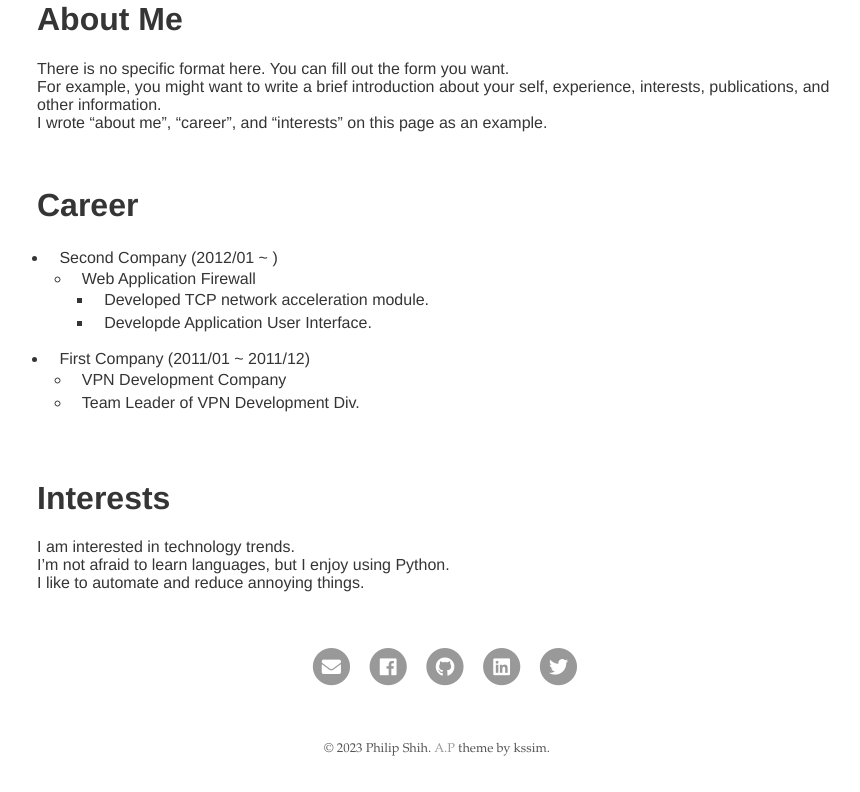
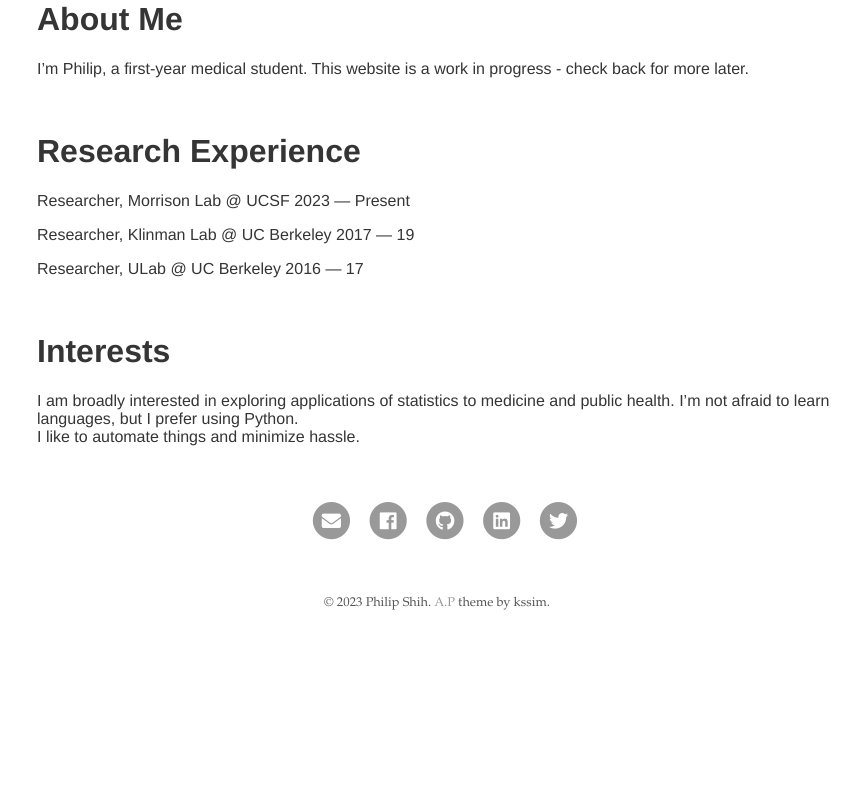
Before and after one commit to philipshih/philipshih.github.io, a Jekyll site: the page built from index.md, in a window 1280 px wide. Shown: the part 267-1059 px from the top of the page, without its empty margins (203-1063 px from the left). Built offline with Jekyll 4.4.1, drawn with Linux system fonts in a browser that asks for light colours; our own code applies the rules of GitHub Pages for plain Markdown files; after the commit the page ends 913 px from its top, so only the background shows below that.

Commit message:
last change

```diff
--- a/index.md
+++ b/index.md
@@ -3,24 +3,25 @@ layout: about
 ---
 
 # About Me
-There is no specific format here. You can fill out the form you want.
-For example, you might want to write a brief introduction about your self, experience, interests, publications, and other information.
-I wrote "about me", "career", and "interests" on this page as an example.
+
+I'm Philip, a first-year medical student. This website is a work in progress - check back for more later.
 
 <br/>
 
-# Career
-* Second Company (2012/01 ~ )
-  * Web Application Firewall
-    * Developed TCP network acceleration module.
-    * Developde Application User Interface.
-* First Company (2011/01 ~ 2011/12)
-  * VPN Development Company
-  * Team Leader of VPN Development Div.
+# Research Experience
+
+Researcher, Morrison Lab @ UCSF
+2023 — Present
+
+Researcher, Klinman Lab @ UC Berkeley
+2017 — 19
+
+Researcher, ULab @ UC Berkeley
+2016 — 17
 
 <br/>
 
 # Interests
-I am interested in technology trends.
-I'm not afraid to learn languages, but I enjoy using Python.
-I like to automate and reduce annoying things.
+I am broadly interested in exploring applications of statistics to medicine and public health.
+I'm not afraid to learn languages, but I prefer using Python.
+I like to automate things and minimize hassle.
```
Also changed, not shown: 11 other files.
